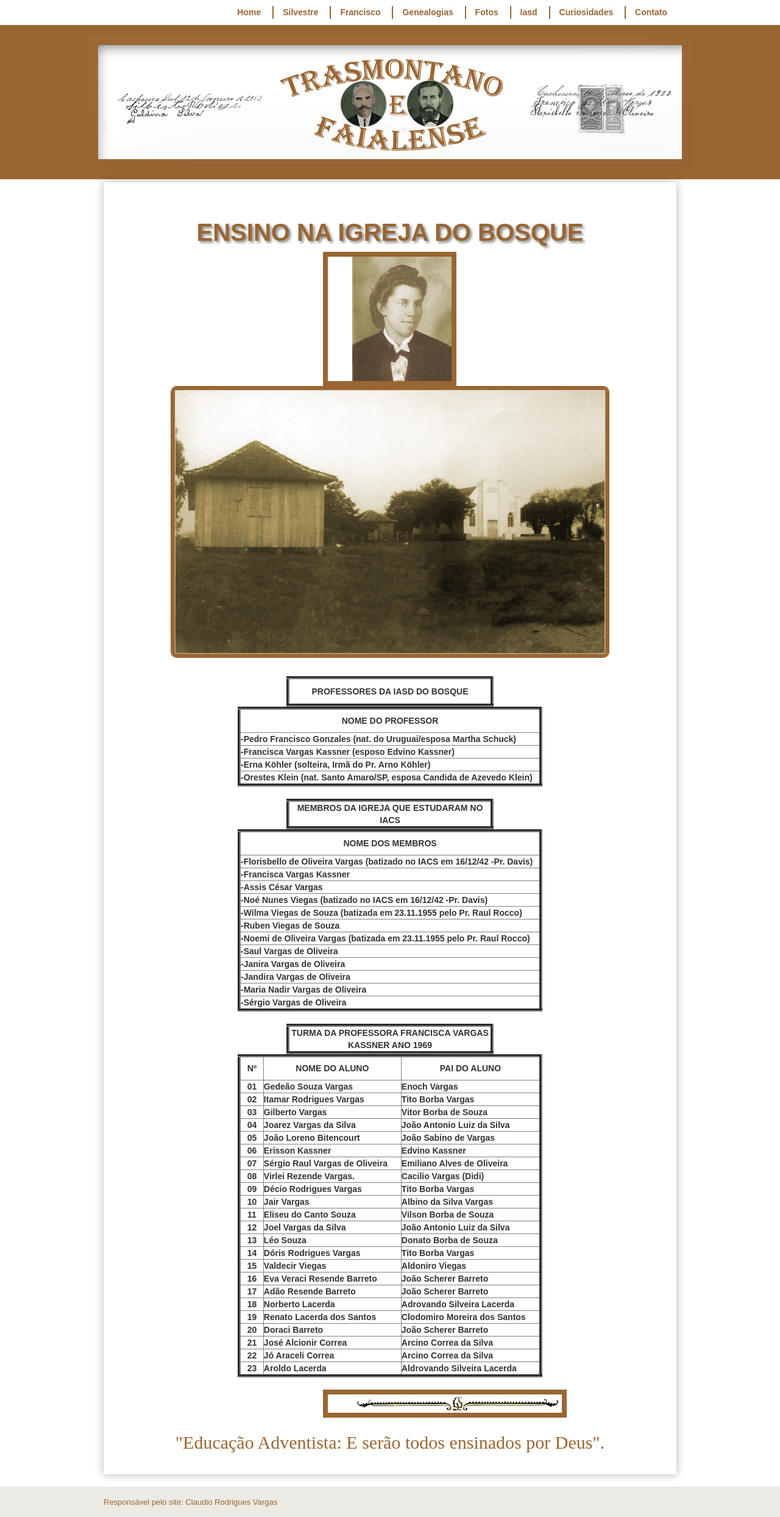
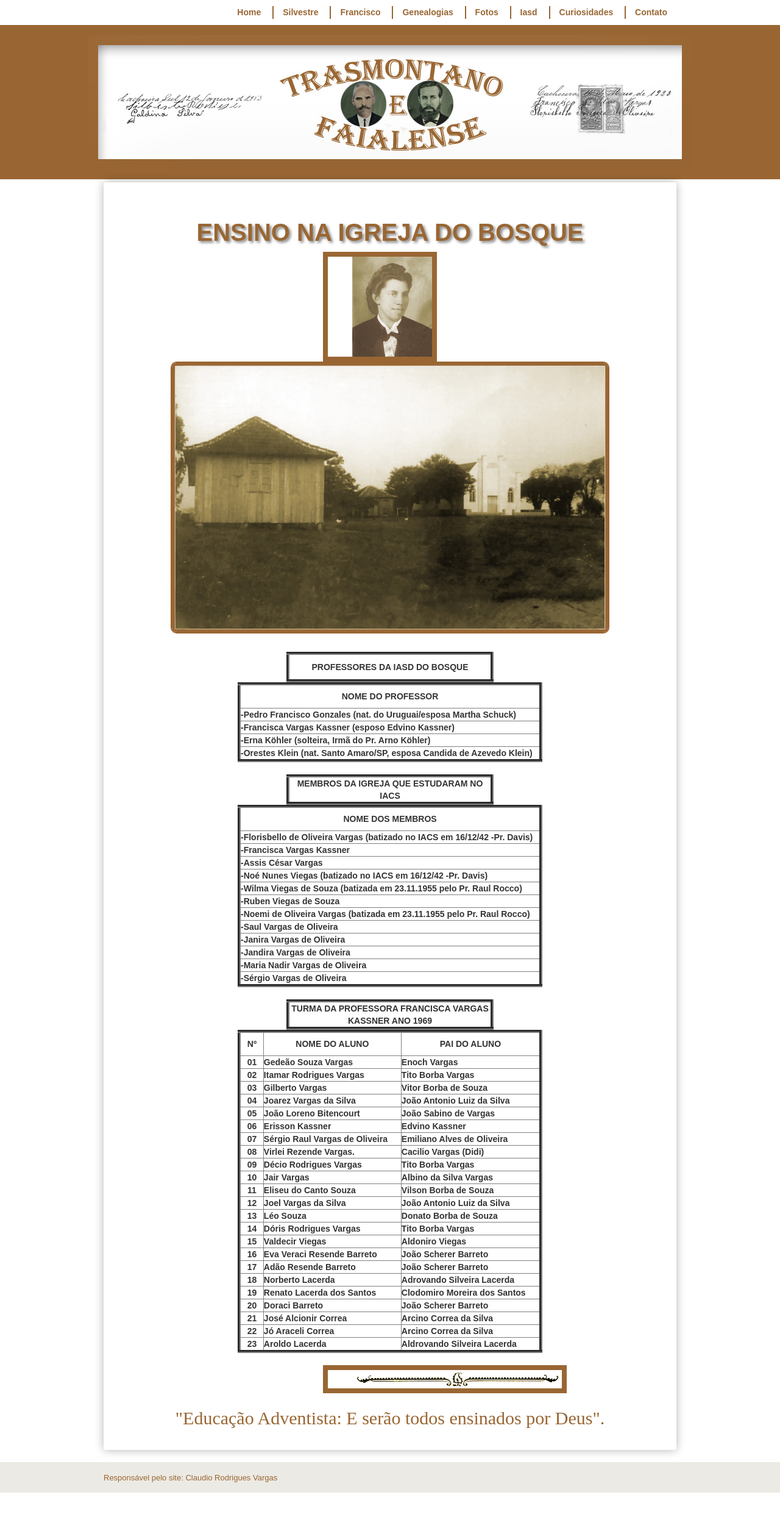
Before and after one commit to claudiovargas1955/claudiovargas1955.github.io, a Jekyll site: the page built from _pages/ensino-da-iasd-bosque.html, in a window 1280 px wide. Shown: the whole page at 61% size. Built offline with Jekyll 4.4.1, drawn with Linux system fonts in a browser that asks for light colours; some web fonts are replaced; after the commit the page ends 2448 px from its top, so only the background shows below that.

Commit message:
Update ensino-da-iasd-bosque.html

```diff
--- a/_pages/ensino-da-iasd-bosque.html
+++ b/_pages/ensino-da-iasd-bosque.html
@@ -122,7 +122,7 @@ tr:hover{
 </style>
 
 <p><h2>ENSINO NA IGREJA DO BOSQUE</h2>
-<img class="dir3" style="float:center"; src="/images/14520564009.png" class="img-responsive" height="220px" title="";/>
+<img class="dir3" style="float:center"; src="/images/14520564009.png" class="img-responsive" height="180px" title="";/>
 
 <figure class="foto-legenda">
 <p><img class="esq2" style="float:center"; src="/images/IASD-Bosque.jpg" class="img-responsive" width="900px" title="";/>
```
